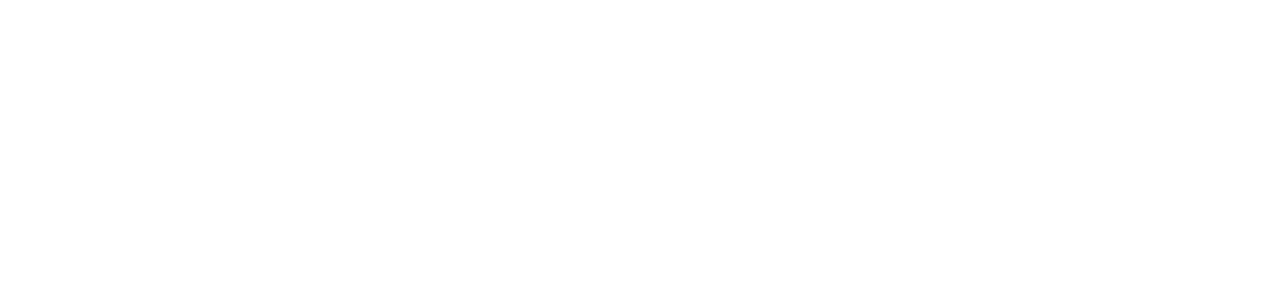
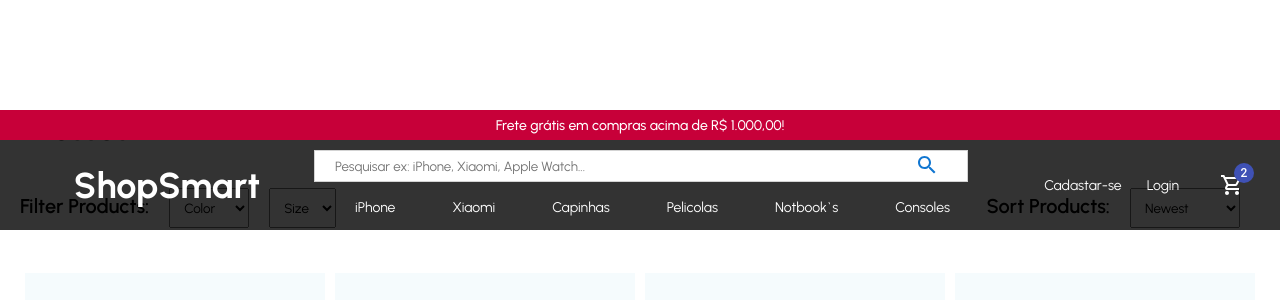
Before and after one commit to ShopSmartLitoral/site-shopsmart, a React (Create React App) app: page /product/iphone in a window 1280 px wide. Before the commit this address had no page. Shown: the top 300 px of the page. Built offline with nearby package versions, Linux system fonts and the light colour scheme.

Commit message:
Update navbar

```diff
--- a/src/App.js
+++ b/src/App.js
@@ -7,10 +7,11 @@
 // TODO habilitar rotas
 import Home from "./pages/Home";
 // import Product from "./pages/Product";
-// import ProductList from "./pages/ProductList";
+import ProductList from "./pages/ProductList";
 // import Register from "./pages/Register";
 // import Login from "./pages/Login";
 import Cart from "./pages/Cart";
+import constants from './utils/constants';
 
 const App = () => {
   return (
@@ -18,6 +19,18 @@
       <BrowserRouter>
         <Routes>
           <Route path='/' element={<Home />} />
+          <Route
+            exact
+            path='/product/iphone'
+            element={<ProductList />}
+            props={constants.TYPE.IPHONE}
+            />
+          <Route
+            exact
+            path='/product/xiaomi'
+            element={<ProductList />}
+            props={constants.TYPE.XIAOMI}
+            />
           <Route path='/cart' element={<Cart />} />
         </Routes>
       </BrowserRouter>
--- a/src/components/Navbar.jsx
+++ b/src/components/Navbar.jsx
@@ -118,8 +118,8 @@
   flex: 1;
   height: 30px;
   border: none;
-  color: white;
-  background-color: #1076D1;
+  color: #1076D1;
+  background-color: transparent;
 `;
 
 const linkStyle = {
@@ -136,7 +136,7 @@
         <Left>
           <Link style={linkStyle} to={'/'}>
             <MenuMobile>X</MenuMobile>
-            <Logo >ShopSmart</Logo>
+            <Logo>ShopSmart</Logo>
           </Link>
         </Left>
         <Central>
@@ -147,12 +147,24 @@
             </Button>
           </InputContainer>
           <Menu>
+            <Link style={linkStyle} to={'/'}>
               <MenuItem>iPhone</MenuItem>
+            </Link>
+            <Link style={linkStyle} to={'/'}>
               <MenuItem>Xiaomi</MenuItem>
+            </Link>
+            <Link style={linkStyle} to={'/'}>
               <MenuItem>Capinhas</MenuItem>
+            </Link>
+            <Link style={linkStyle} to={'/'}>
               <MenuItem>Pelicolas</MenuItem>
+            </Link>
+            <Link style={linkStyle} to={'/'}>
               <MenuItem>Notbook`s</MenuItem>
+            </Link>
+            <Link style={linkStyle} to={'/'}>
               <MenuItem>Consoles</MenuItem>
+            </Link>
           </Menu>
         </Central>
         <Right>
--- a/src/components/Product.jsx
+++ b/src/components/Product.jsx
@@ -67,6 +67,7 @@
 `;
 
 const Product = ({ item }) => {
+
   return (
     <Container>
       <Circle />
--- a/src/components/Products.jsx
+++ b/src/components/Products.jsx
@@ -10,6 +10,7 @@
 `;
 
 const Products = () => {
+
   return (
     <Container>
       {popularProducts.map((item) => (
--- a/src/pages/ProductList.jsx
+++ b/src/pages/ProductList.jsx
@@ -4,11 +4,14 @@
 import Products from "../components/Products";
 import Footer from "../components/Footer";
 import { mobile } from "../responsive";
+import React, { useEffect } from "react"
 
-const Container = styled.div``;
+const Container = styled.div`
+`;
 
 const Title = styled.h1`
   margin: 20px;
+  margin-top: 110px;
 `;
 
 const FilterContainer = styled.div`
@@ -35,7 +38,13 @@
 `;
 const Option = styled.option``;
 
-const ProductList = () => {
+const ProductList = (props) => {
+
+  useEffect(() => {
+    console.log('props: ', props)
+  }, [props])
+
+
   return (
     <Container>
       <Navbar />
--- /dev/null
+++ b/src/utils/constants.js
@@ -0,0 +1,12 @@
+const constants = {
+    'TYPE': {
+        'IPHONE': 'iphone',
+        'XIAOMI': 'xiaomi',
+        'GADGETS': 'gadgets',
+        'ACCESSORIES': 'accessories',
+        'NOTBOOK': 'notbook',
+        'CONSOLE': 'console'
+    }
+}
+
+export default constants;
```
Lines whose indentation alone changed are shown as unchanged.
